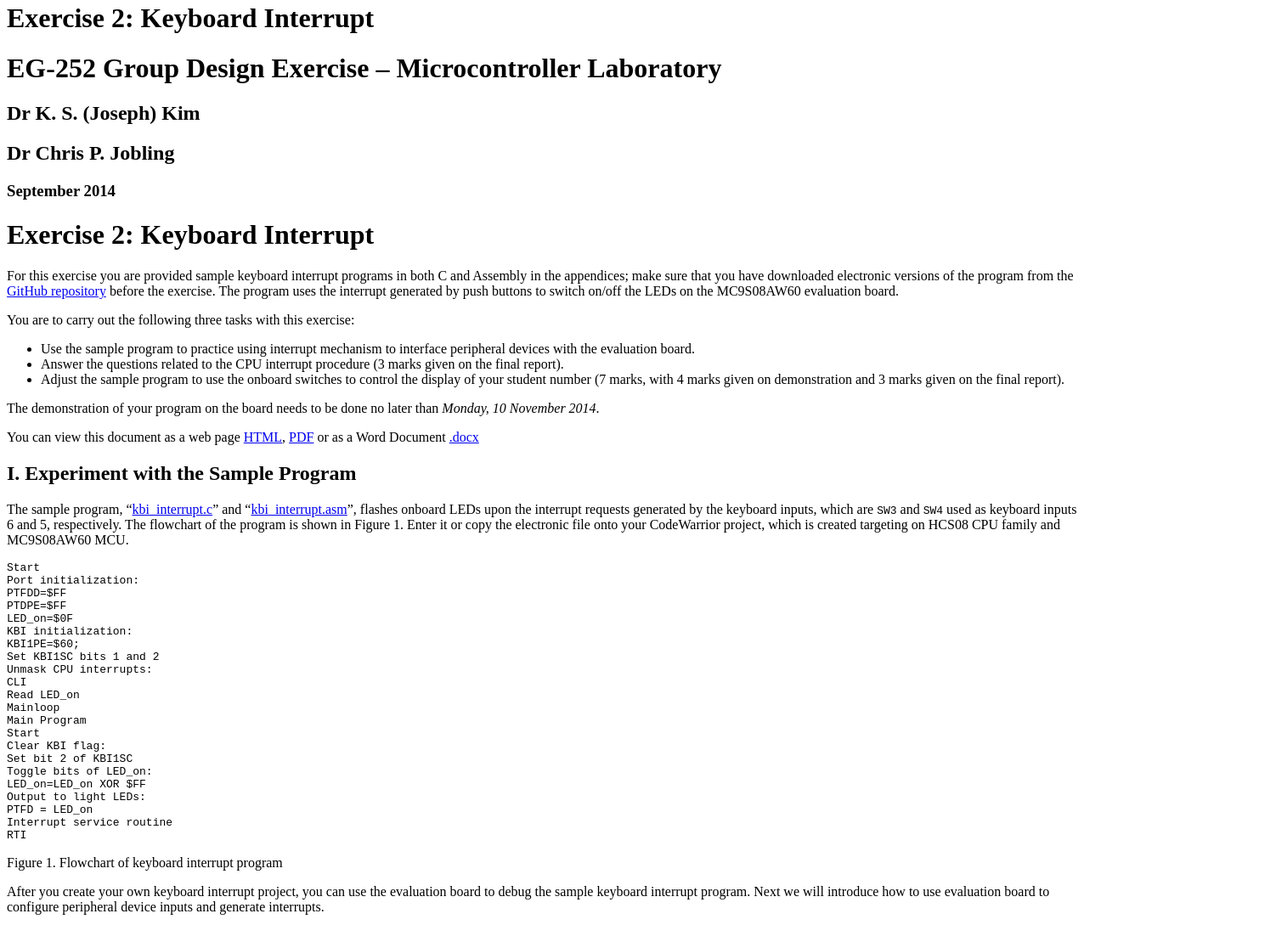
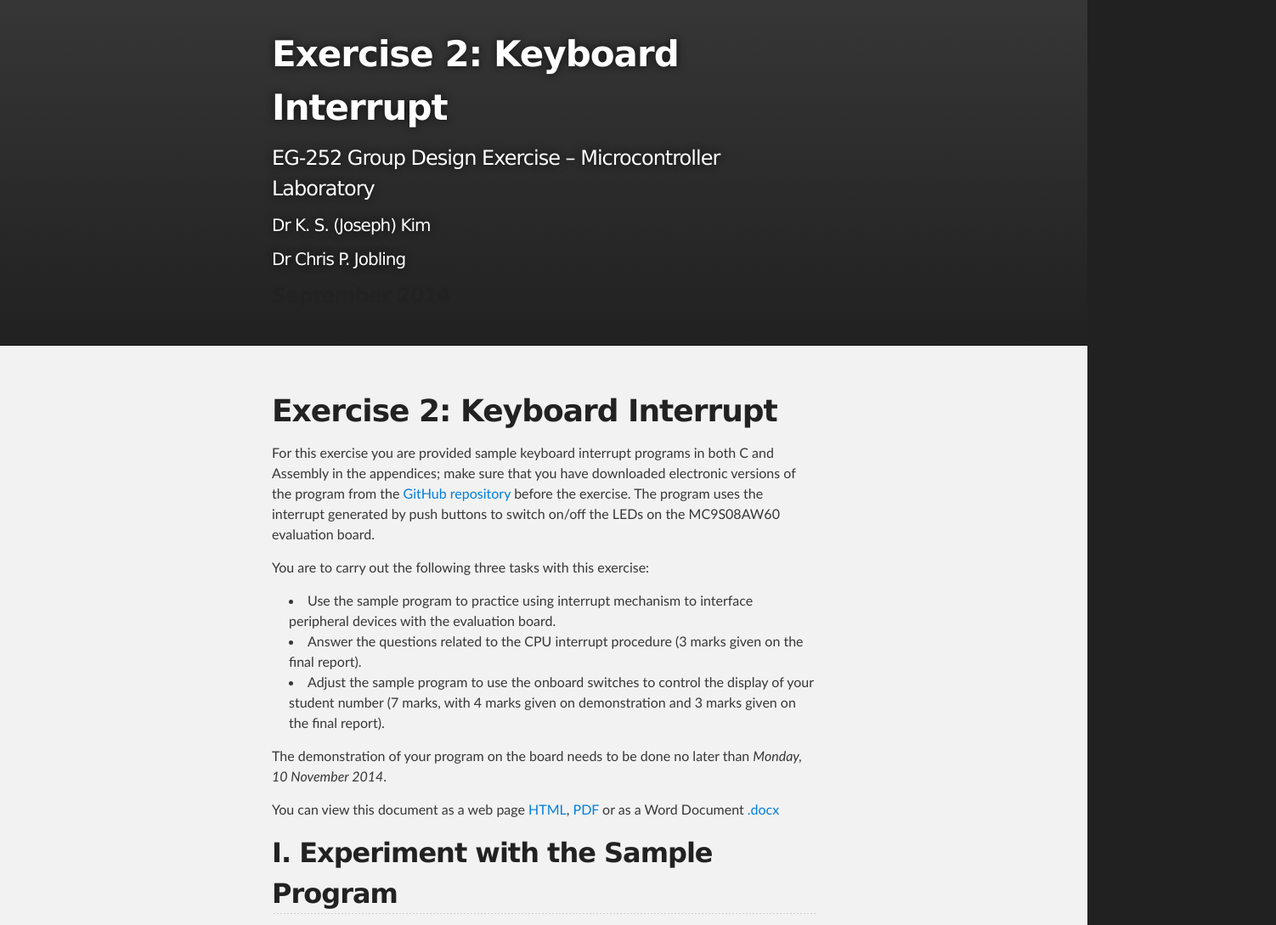
Before and after one commit to cpjobling/EG-252-Resources, a plain HTML site: page Microcontroller-Interfacing/Exercises/Exercise2/exercise2.html in a window 1280 px wide. Shown: the part 18-1107 px from the top of the page at 85% size, 1502 px wide, since content can reach past the window. Drawn offline with Linux system fonts and the light colour scheme.

```diff
--- a/Microcontroller-Interfacing/Exercises/Exercise2/exercise2.html
+++ b/Microcontroller-Interfacing/Exercises/Exercise2/exercise2.html
@@ -6,7 +6,7 @@
   <meta name="viewport" content="width=device-width, initial-scale=1.0, user-scalable=yes">
   <meta name="author" content="Dr K. S. (Joseph) Kim">
   <meta name="author" content="Dr Chris P. Jobling">
-  <title>Exercise 2: Keyboard Interrupt</title>
+  <title>=EG-252 Microntroller Interfacing: Microcontroller Laboratory - Exercise 2: Keyboard Interrupt</title>
   <style type="text/css">code{white-space: pre;}</style>
   <!--[if lt IE 9]>
     <script src="http://html5shim.googlecode.com/svn/trunk/html5.js"></script>
@@ -30,15 +30,27 @@ code > span.al { color: #ff0000; font-weight: bold; }
 code > span.fu { color: #06287e; }
 code > span.er { color: #ff0000; font-weight: bold; }
   </style>
+  <link rel="stylesheet" href="../../../stylesheets/stylesheet.css">
 </head>
 <body>
-<header>
+
+ <!-- HEADER -->
+    <div id="header_wrap" class="outer">
+        <header class="inner">
 <h1 class="title">Exercise 2: Keyboard Interrupt</h1>
 <h1 class="subtitle">EG-252 Group Design Exercise – Microcontroller Laboratory</h1>
-<h2 class="author">Dr K. S. (Joseph) Kim</h2>
-<h2 class="author">Dr Chris P. Jobling</h2>
+<h1 class="author">
+Dr K. S. (Joseph) Kim
+</h1>
+<h1 class="author">
+Dr Chris P. Jobling
+</h1>
 <h3 class="date">September 2014</h3>
-</header>
+        </header>
+    </div>
+<!-- MAIN CONTENT -->
+<div id="main_content_wrap" class="outer">
+<section id="main_content" class="inner">
 <h1 id="exercise-2-keyboard-interrupt">Exercise 2: Keyboard Interrupt</h1>
 <p>For this exercise you are provided sample keyboard interrupt programs in both C and Assembly in the appendices; make sure that you have downloaded electronic versions of the program from the <a href="https://github.com/cpjobling/EG-252-Resources/tree/master/Microcontroller-Interfacing/Exercises/Exercise2">GitHub repository</a> before the exercise. The program uses the interrupt generated by push buttons to switch on/off the LEDs on the MC9S08AW60 evaluation board.</p>
 <p>You are to carry out the following three tasks with this exercise:</p>
@@ -331,5 +343,19 @@ LED_SWITCH
 		ORG     $FFFE
 		DC.W    START_UP</code></pre></td></tr></table>
 <p>View on <a href="https://github.com/cpjobling/EG-252-Resources/blob/master/Microcontroller-Interfacing/Exercises/Exercise2/kbi_interrupt.asm">GitHub</a></p>
+
+<a rel="license" href="http://creativecommons.org/licenses/by-sa/4.0/"><img alt="Creative Commons License" style="border-width:0" src="https://i.creativecommons.org/l/by-sa/4.0/88x31.png" /></a><br /><span xmlns:dct="http://purl.org/dc/terms/" property="dct:title">EG-252 Resources</span> by <a xmlns:cc="http://creativecommons.org/ns#" href="http://www.swan.ac.uk" property="cc:attributionName" rel="cc:attributionURL">Swansea University</a> is licensed under a <a rel="license" href="http://creativecommons.org/licenses/by-sa/4.0/">Creative Commons Attribution-ShareAlike 4.0 International License</a>.
+
+</div>
+</section>
+
+    <!-- FOOTER  -->
+    <div id="footer_wrap" class="outer">
+      <footer class="inner">
+        <p class="copyright">EG-252-Resources maintained by <a href="https://github.com/cpjobling">cpjobling</a></p>
+        <p>Published with <a href="http://pages.github.com">GitHub Pages</a></p>
+      </footer>
+    </div>
+
 </body>
 </html>
```
Also changed, not shown: Microcontroller-Interfacing/Exercises/Exercise3/exercise3.html (+32 -5 lines), Microcontroller-Interfacing/Exercises/overview.html (+31 -5 lines), index.html (+1 -1 lines), 10 other files.
